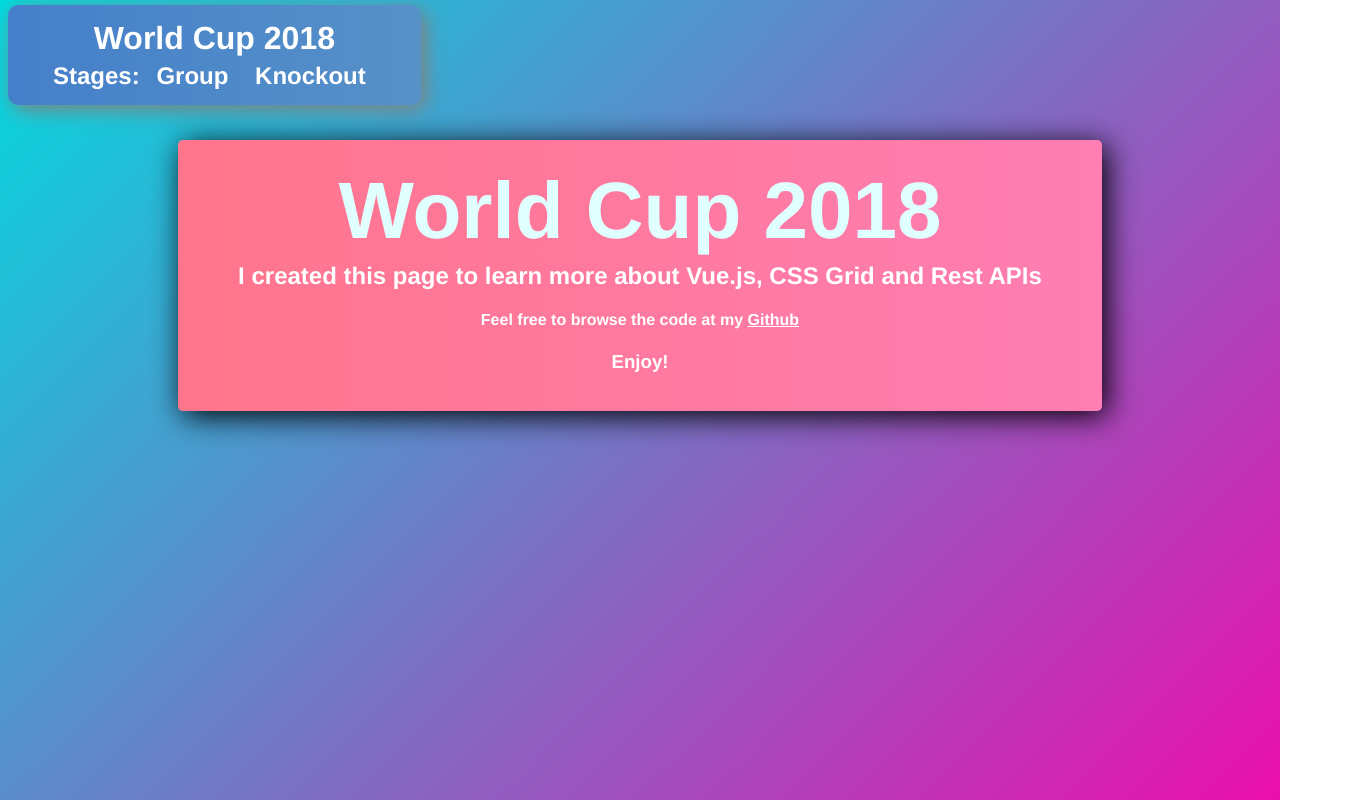
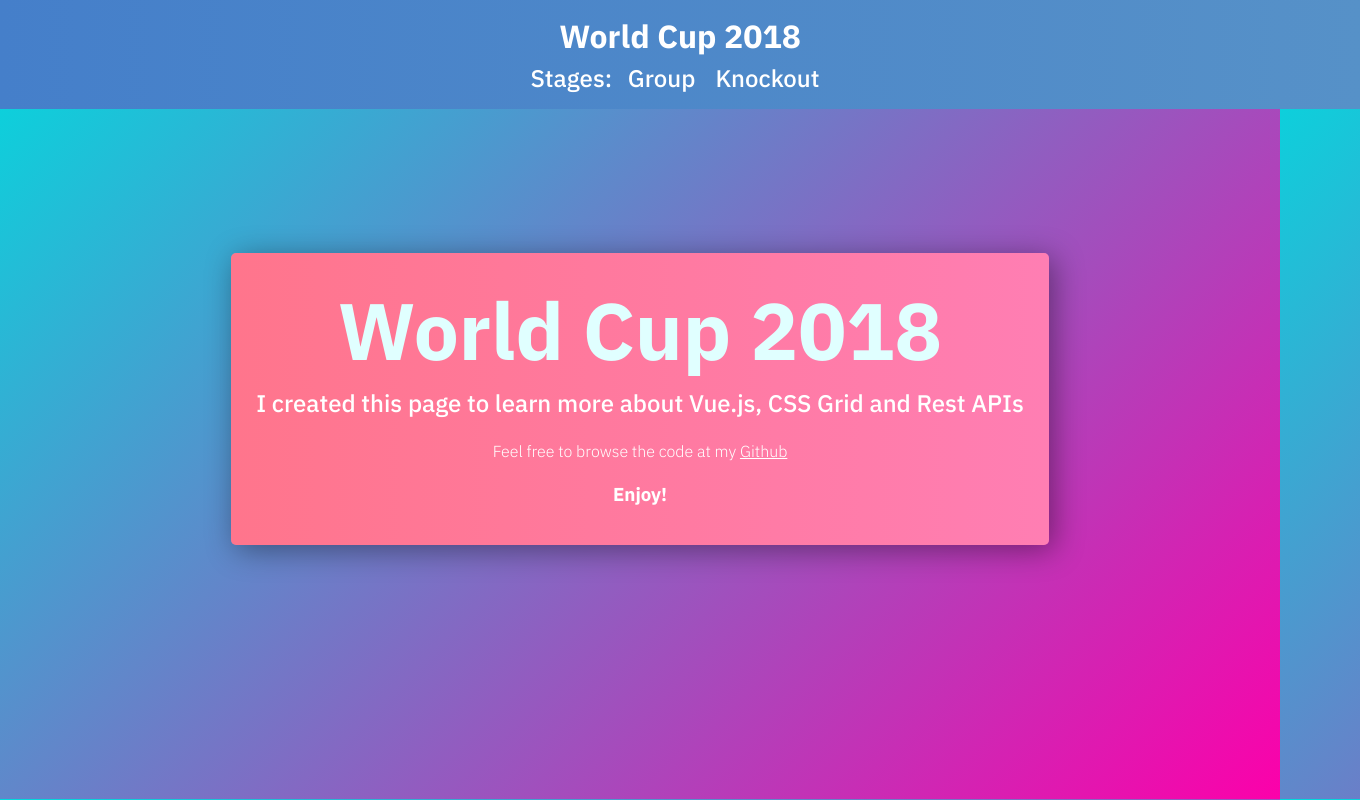
Before and after one commit to bartlomein/World-Cup-2018, a Vue app: page /#/ in a window 1280 px wide. Shown: the top 800 px of the page, 1360 px wide, since content can reach past the window. Built offline with nearby package versions, Linux system fonts and the light colour scheme; what vue-js-modal would draw is missing.

Commit message:
fixed minor issues adjusted the design slightly added new font adjusted typo fixed homescreen layout with flexbox

```diff
--- a/public/index.html
+++ b/public/index.html
@@ -4,6 +4,7 @@
     <meta charset="utf-8">
     <meta http-equiv="X-UA-Compatible" content="IE=edge">
     <meta name="viewport" content="width=device-width,initial-scale=1.0">
+    <link href="https://fonts.googleapis.com/css?family=IBM+Plex+Sans:300,400,500,700" rel="stylesheet">
 
     <title>World Cup 2018</title>
   </head>
--- a/src/App.vue
+++ b/src/App.vue
@@ -1,20 +1,22 @@
 <template>
   <div id="app">
-    <div class = "title-header"><h1><router-link to="/">World Cup 2018</router-link><br> </h1><h2>  Stages: <router-link to="/group">Group</router-link><span> </span> <router-link to="/knockout">Knockout</router-link></h2></div>
+    <div class = "title-header">
+      <h1>
+        <router-link to="/">World Cup 2018</router-link><br>
+      </h1>
+      <h2>Stages:
+        <router-link to="/group">Group</router-link>
+        <router-link to="/knockout">Knockout</router-link>
+      </h2>
+    </div>
 
-
-
-  <transition name="fade">
- <router-view/>
- </transition>
+    <transition name="fade">
+      <router-view/>
+    </transition>
   </div>
 </template>
 
 <script>
-
-
-
-
 export default {
 
 }
@@ -22,51 +24,48 @@ export default {
 
 <style>
 body{
-background: linear-gradient(315deg, rgb(252, 0, 170), rgb(0, 219, 222));
+  background: linear-gradient(315deg, rgb(252, 0, 170), rgb(0, 219, 222));
+  margin:0;
 }
 #app {
-  font-family: 'Avenir', Helvetica, Arial, sans-serif;
+  font-family: 'IBM Plex Sans', sans-serif, 'Avenir', Helvetica, Arial, sans-serif;
   -webkit-font-smoothing: antialiased;
   -moz-osx-font-smoothing: grayscale;
   text-align: center;
   color: #2c3e50;
-  margin-top: 20px;
-
-
 }
 
 .title-header{
-  position:absolute;
-  top:5px;
-   background-color: #f9f9f9;
-  border-radius:10px;
+  background-color: #f9f9f9;
   padding:10px 40px 10px 40px;
-  max-width:400px;
-  margin:0 auto;
-  box-shadow: 5px 5px 20px gray;
+  width:100%;
+  margin:0 0 15px 0;
   background: linear-gradient(to right, rgb(69, 127, 202), rgb(86, 145, 200));
   color:white;
   z-index: 999999999999;
 }
+
 h1{
   font-size:32px;
   margin:5px 5px 5px 5px;
   font-weight: bold;
+}
 
-}
 h2{
   margin:5px;
-  font-weight:bold;
+  font-weight:500;
 }
+
+h4 {
+  font-weight: 300;
+}
+
 .title-header a{
   margin-left:5px;
   margin-right:5px;
-
   padding:5px;
   color:white;
   text-decoration: none;
-
-
 }
 
 
@@ -93,9 +92,4 @@ h2{
 .fade-enter, .fade-leave-active {
   opacity: 0
 }
-
-
-
-
-
 </style>
--- a/src/components/Days.vue
+++ b/src/components/Days.vue
@@ -1,12 +1,11 @@
 <template>
-
 <div class="days">
    <span class="rounds" v-for="(round, index) in rounds" :key="index">
       <div class = "june-days" >
          June {{days[index]}}
-
          <hr>
       </div>
+
       <div class = "all-matches">
         <span class="matches"  v-for="match in round.matches" :key="match.id">
 
@@ -51,7 +50,7 @@
   <div class = "modal-names-and-scores">
      <div class= "modal-team-one"> <div class = "modal-team-name">{{ match.team1.name }} </div>
         <div class = "score-one-goals" v-for="goal in match.goals1">
-         <div class = "scorer-name"> {{goal.name}} <span class = "scorer-minute">{{goal.minute}}'</span></div>
+         <div :key="match.id" class = "scorer-name"> {{goal.name}} <span class = "scorer-minute">{{goal.minute}}'</span></div>
           </div>
        </div>
        <div class="modal-score-one"> {{match.score1}}
@@ -82,9 +81,7 @@
 </template>
 
 <script>
-
 import axios from "axios";
-
 
 export default {
   //https://raw.githubusercontent.com/openfootball/world-cup.json/master/2018/worldcup.json
@@ -93,10 +90,7 @@ export default {
     return {
       rounds: [],
       days: [14, 15, 16, 17, 18, 19, 20, 21, 22, 23, 24, 25, 26, 27, 28],
-      match:null,
-
-
-
+      match: null
     };
   },
   beforeMount() {
@@ -105,34 +99,26 @@ export default {
         "https://raw.githubusercontent.com/openfootball/world-cup.json/master/2018/worldcup.json"
       )
       .then(response => (this.rounds = response.data.rounds));
-
-
-
   },
   methods: {
-  show () {
-    this.$modal.show('detailview');
+    show() {
+      this.$modal.show("detailview");
     },
-  hide () {
-    this.$modal.hide('detailview');
+    hide() {
+      this.$modal.hide("detailview");
     },
-   sendData(match){
+    sendData(match) {
       this.match = match;
-
     }
-  },
-
-
-
-
-
+  }
 };
 </script>
 
 
 <style scoped>
-
-
+.v--modal-overlay {
+  background: rgba(0, 0, 0, 0.4);
+}
 .days {
   display: grid;
   grid-template-columns: repeat(auto-fit, minmax(300px, 1fr));
@@ -144,113 +130,90 @@ export default {
 }
 
 .rounds {
-
   padding: 30px 30px 20px 30px;
   margin: 10px;
-  box-shadow:0 4px 36px rgba(50,50,93,.11), 0 1px 33px rgba(0,0,0,.08);
+  box-shadow: 0 4px 36px rgba(50, 50, 93, 0.11), 0 1px 33px rgba(0, 0, 0, 0.08);
   background-color: #f9f9f9;
-  border-radius:5px;
+  border-radius: 5px;
 }
-.all-matches{
-  display:grid;
+.all-matches {
+  display: grid;
   grid-template-columns: 1fr 1fr;
   grid-gap: 5px;
-
-
 }
 
-.game:hover{
-  background-color:rgba(32,160,255,1);
-  cursor:pointer;
+.game:hover {
+  background-color: rgba(32, 160, 255, 1);
+  cursor: pointer;
 }
 
-.game{
-
-  background-color:#4db3ff;
-  box-shadow:0 4px 8px rgba(32,160,255,.3);
-  padding:5px;
-  border-radius:3px;
-  font-size:16px;
-  color:white;
+.game {
+  background-color: #4db3ff;
+  box-shadow: 0 4px 8px rgba(32, 160, 255, 0.3);
+  padding: 5px;
+  border-radius: 3px;
+  font-size: 16px;
+  color: white;
 }
 /*MODAL*/
-.modal-names-and-scores{
-  font-size:36px;
-  text-align:center;
-  color:white;
-  display:grid;
+.modal-names-and-scores {
+  font-size: 36px;
+  text-align: center;
+  color: white;
+  display: grid;
 
   grid-template-columns: 1.5fr 0.5fr 0.5fr 1.5fr;
 
-  font-weight:bold;
+  font-weight: bold;
 }
 
-.modal-details{
-  padding:30px;
+.modal-details {
+  padding: 30px;
 
-  background-color: #88D8BF;
+  background-color: #88d8bf;
 
-  border-radius:10px;
+  border-radius: 10px;
 
-  margin:0 auto;
-
-
+  margin: 0 auto;
 }
-.modal-time{
-  text-align:center;
-  font-size:18px;
-  color:white;
-  margin-top:30px;
-  font-weight:bold;
+.modal-time {
+  text-align: center;
+  font-size: 18px;
+  color: white;
+  margin-top: 30px;
+  font-weight: bold;
 }
-.modal-city{
-  font-size:20px;
-  font-weight:400;
-
+.modal-city {
+  font-size: 20px;
+  font-weight: 400;
 }
 
-.detail-group{
-  display:flex;
+.detail-group {
+  display: flex;
   justify-content: center;
-  color:white;
-  font-size:24px;
+  color: white;
+  font-size: 24px;
 }
 
-.score-one-goals{
-  font-size:14px;
+.score-one-goals {
+  font-size: 14px;
 
+  text-align: left;
+}
+.score-two-goals {
+  font-size: 14px;
 
-  text-align:left;
-}
-.score-two-goals{
-  font-size:14px;
-
-
-  text-align:right;
+  text-align: right;
 }
 
-.modal-team-name{
-  margin-bottom:10px;
-
+.modal-team-name {
+  margin-bottom: 10px;
 }
-.modal-team-one{
-  text-align:left;
+.modal-team-one {
+  text-align: left;
 }
-.modal-team-two{
-  text-align:right;
-}
-
-
-
-
-
-
-
-
-
-.rounds:first-of-type{
-  height:140px;
-  padding-top:105px;
+.modal-team-two {
+  text-align: right;
 }
 .rounds:nth-of-type(16) {
   display: none;
@@ -276,29 +239,27 @@ export default {
 }
 .bold {
   font-weight: bold;
-  font-size:17px;
+  font-size: 17px;
 }
 
 .tie-color {
   color: red;
 }
 
-@media screen and (max-width: 400px){
-.detail-modal{
-    max-width:90% !important;
+@media screen and (max-width: 400px) {
+  .detail-modal {
+    max-width: 90% !important;
   }
 }
-@media screen and (max-width: 500px){
-.modal-names-and-scores{
-    font-size:26px;
+@media screen and (max-width: 500px) {
+  .modal-names-and-scores {
+    font-size: 26px;
   }
-  .modal-time{
-    font-size:16px;
+  .modal-time {
+    font-size: 16px;
   }
-  .modal-city{
-    font-size:18px;
+  .modal-city {
+    font-size: 18px;
   }
 }
-
-
 </style>
--- a/src/components/Home.vue
+++ b/src/components/Home.vue
@@ -1,7 +1,5 @@
 <template>
     <div class="home page">
-
-
         <div class = "welcome">
             <div class = "main-text">
                 <h1>  World Cup 2018</h1>
@@ -10,26 +8,29 @@
                 <h3>Enjoy!</h3>
             </div>
         </div>
-
     </div>
 </template>
 
-
 <script>
-
 export default {
 
 }
 </script>
 
-
-
 <style scoped>
-
 @import url('https://fonts.googleapis.com/css?family=Dosis');
-
 .home{
     height:100vh;
+    display: flex;
+    justify-content: center;
+    align-items: center;
+    padding: 0;
+    margin: 0;
+    display: -webkit-box;
+    display: -moz-box;
+    display: -ms-flexbox;
+    display: -webkit-flex;
+    margin-top:-125px;
 }
 .logo1 img{
     position: absolute;
@@ -45,24 +46,20 @@ background-size: cover;
     display:flex;
     justify-content: center;
     align-items: center;
-margin-top: 140px !important;
     max-width: 70%;
     margin: 0 auto;
     padding:20px;
     border-radius:5px;
-box-shadow: 5px 5px 30px black;
+    box-shadow: 5px 5px 30px rgba(0, 0, 0, 0.4);
     color:white;
-
 }
 .welcome h1{
     color:lightcyan;
+    font-weight:700;
+    font-size:80px;
+}
 
-    font-weight:bold;
-    font-size:80px;
-
-}
 .main-text a{
     color:white;
 }
-
 </style>
--- a/src/components/Knockout.vue
+++ b/src/components/Knockout.vue
@@ -1,6 +1,5 @@
 <template>
      <div class="knockout">
-    <h1></h1>
 
     <div class="tournament">
   <!-- tournament logo -->
@@ -221,11 +220,6 @@ export default {
         "https://raw.githubusercontent.com/openfootball/world-cup.json/master/2018/worldcup.json"
       )
       .then(response => (this.sixteen = response.data.rounds[15],this.eight = response.data.rounds[16],this.semi = response.data.rounds[17],this.final = response.data.rounds[19],this.champ = response.data.rounds[20]));
-
-
-
-
-
   },
    methods: {
   show () {
@@ -249,7 +243,9 @@ export default {
 
 
 <style scoped>
-
+.v--modal-overlay {
+  background: rgba(0, 0, 0, 0.4);
+}
 .knockout{
     display: inline;
      height:100vh;
@@ -268,11 +264,10 @@ body {
   background: rgba(0, 0, 0, 0) linear-gradient(to right, rgb(255, 65, 108), rgb(255, 75, 43));
   margin:10px;
   border-radius:10px;
-  box-shadow:10px 10px 20px #333;
+  box-shadow:10px 10px 20px rgba(0, 0, 0, 0.4);
 }
 .tournament {
-  margin-top:100px;
-
+  margin-top:-25px;
   min-height: 300px;
   padding: 30px 0 0;
 }
@@ -335,7 +330,7 @@ cursor:pointer;
   text-decoration: none;
   box-sizing: border-box;
   background-color:white;
-  box-shadow:3px 3px 10px black;
+  box-shadow:3px 3px 10px rgba(0, 0, 0, 0.4);
     border-radius:10px;
   display: flex;
   justify-content: center;
```
Lines whose indentation alone changed are shown as unchanged.
